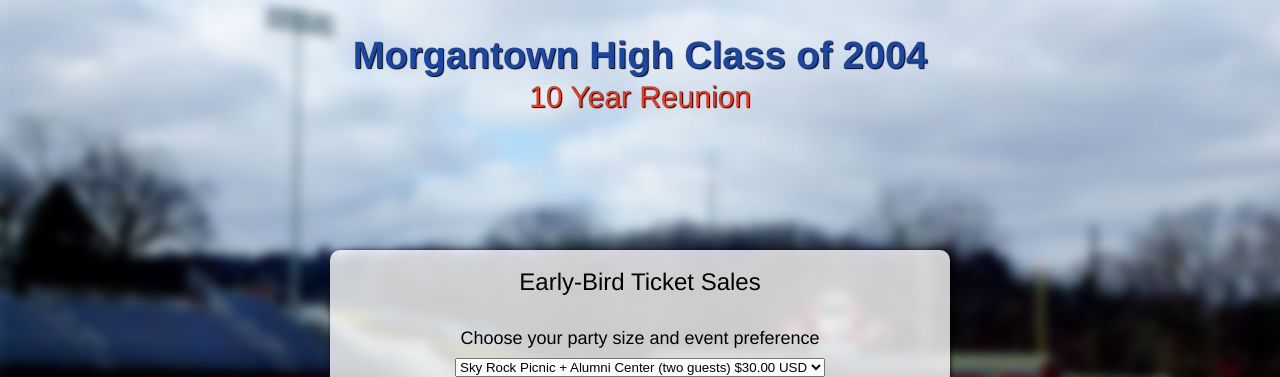
After one commit to gleitz/mhs-reunion, a Flask app: page /register in a window 1280 px wide. The commit adds this page. Shown: the top 377 px of the page. Run offline with Flask 2, Linux system fonts and the light colour scheme.

Commit message:
Added purchase page

```diff
--- a/app.py
+++ b/app.py
@@ -16,6 +16,20 @@ log = logging.getLogger('mhs')
 @app.route('/')
 def home():
     return render_template('base.html',
+                           favicon_url = url_for('static', filename='favicon.ico'),
+                           style_url = url_for('static', filename='style.css'),
+                           wallpaper_url = url_for('static', filename='wallpaper.jpg'))
+
+@app.route('/register')
+def schedule():
+    return render_template('register.html',
+                           favicon_url = url_for('static', filename='favicon.ico'),
+                           style_url = url_for('static', filename='style.css'),
+                           wallpaper_url = url_for('static', filename='wallpaper.jpg'))
+
+@app.route('/thanks')
+def thanks():
+    return render_template('thanks.html',
                            favicon_url = url_for('static', filename='favicon.ico'),
                            style_url = url_for('static', filename='style.css'),
                            wallpaper_url = url_for('static', filename='wallpaper.jpg'))
--- a/templates/base.html
+++ b/templates/base.html
@@ -21,12 +21,14 @@
         </div>
         <div id="centerbox">
             <div style="padding: 18px;">
+                {% block centerbox %}
                 <h2 class="strong centered br-2 blue">Save the Date</h2>
                 <h3 class="br"><span class="strong blue" style="display: inline-block; width: 118px;">When:</span> <span>July 26, 2014</span></h3>
                 <h3 class="br"><span class="strong blue" style="display: inline-block; width: 118px;">Where:</span> <span>Morgantown, WV</span></h3>
                 <h3 class="br"><span class="strong blue" style="display: inline-block; width: 118px;">Who:</span> <span>All Class of '04 Alumni &amp; Family</span></h3>
                 <h3 class="br-2"><span class="strong blue" style="display: inline-block; width: 118px;">What:</span> <span>Picnic, tour of MHS, and evening reception at the WVU Alumni Center</span></h3>
                 <div style="position: absolute; bottom: 18px;"><a href="http://mhs2004reunion.rsvpify.com">Please RSVP now</a> and join the <a target="_blank" href="https://www.facebook.com/groups/1410255195859214/">Facebook group</a>.</div>
+                {% endblock %}
             </div>
         </div>
         {% endblock %}
--- /dev/null
+++ b/templates/register.html
@@ -0,0 +1,32 @@
+{% extends "base.html" %}
+
+{% block centerbox %}
+<div style="text-align:center">
+    Early-Bird Ticket Sales
+    <br/>
+    <br/>
+    <div style="font-size: 18px;">
+        <form action="https://www.paypal.com/cgi-bin/webscr" method="post" target="_top">
+            <input type="hidden" name="cmd" value="_s-xclick">
+            <input type="hidden" name="hosted_button_id" value="PKZD8V2UBXKQ8">
+            <table style="margin: 0 auto;">
+                <tr><td><input type="hidden" name="on0" value="Select Party Size">Choose your party size and event preference</td></tr><tr><td><select name="os0">
+                            <option value="Sky Rock Picnic + Alumni Center (two people)">Sky Rock Picnic + Alumni Center (two guests) $30.00 USD</option>
+                            <option value="Only Sky Rock (two people)">Only Sky Rock (two guests) $10.00 USD</option>
+                            <option value="Only Alumni Center (two people)">Only Alumni Center (two guests) $20.00 USD</option>
+                            <optgroup label="----------"></optgroup>
+                            <option value="Sky Rock Picnic + Alumni Center (one person)">Sky Rock Picnic + Alumni Center (one guest) $15.00 USD</option>
+                            <option value="Only Sky Rock (one person)">Only Sky Rock (one guest) $5.00 USD</option>
+                            <option value="Only Alumni Center (one person">Only Alumni Center (one guest) $10.00 USD</option>
+                </select> </td></tr>
+            </table>
+            <input type="hidden" name="currency_code" value="USD">
+            <input style="padding-top: 8px;" type="image" src="https://www.paypalobjects.com/en_US/i/btn/btn_buynow_LG.gif" border="0" name="submit" alt="PayPal - The safer, easier way to pay online!">
+            <img alt="" border="0" src="https://www.paypalobjects.com/en_US/i/scr/pixel.gif" width="1" height="1">
+        </form>
+
+    </div>
+</div>
+
+
+{% endblock %}
```
Also changed, not shown: templates/thanks.html (added, +7 -0 lines).
